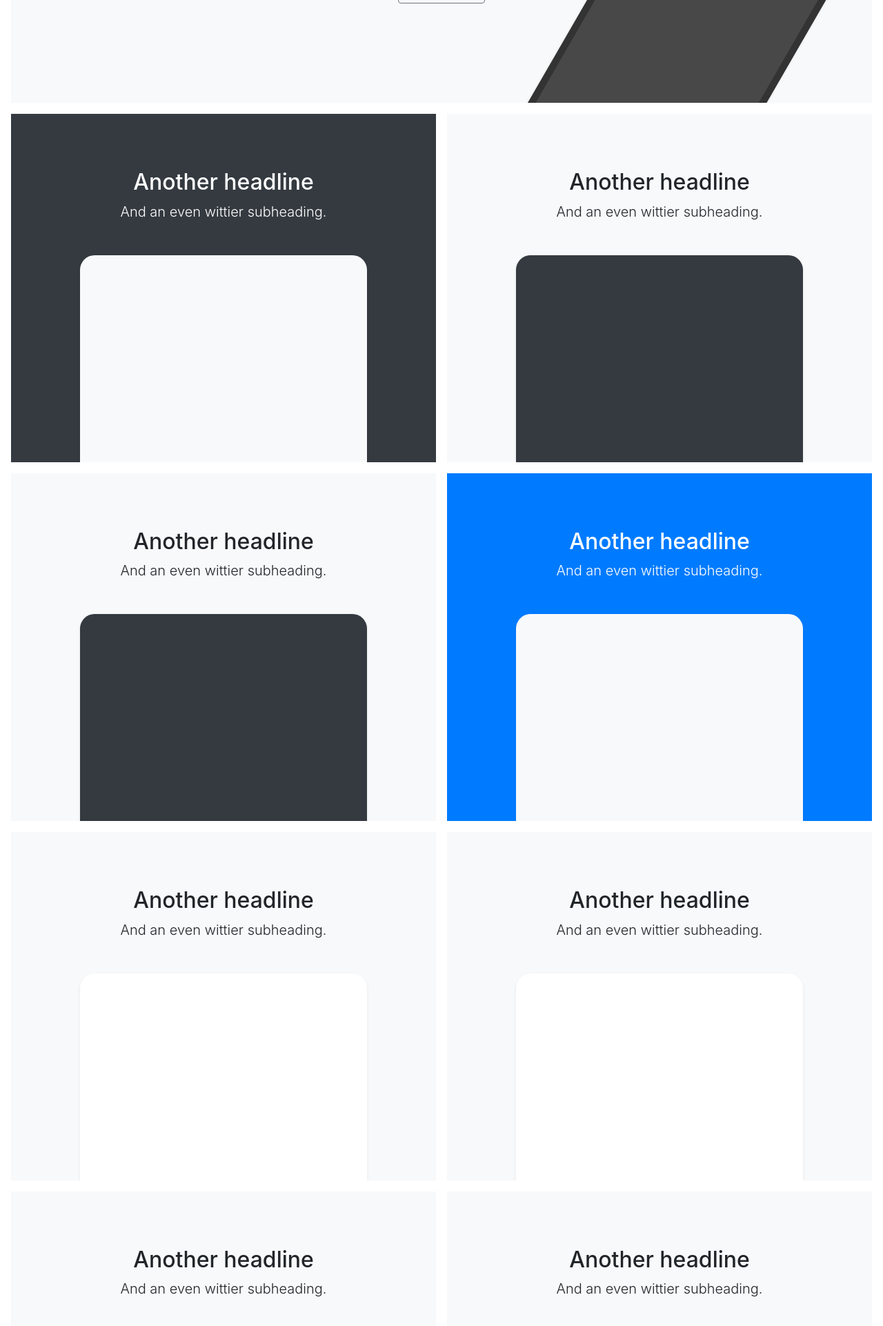
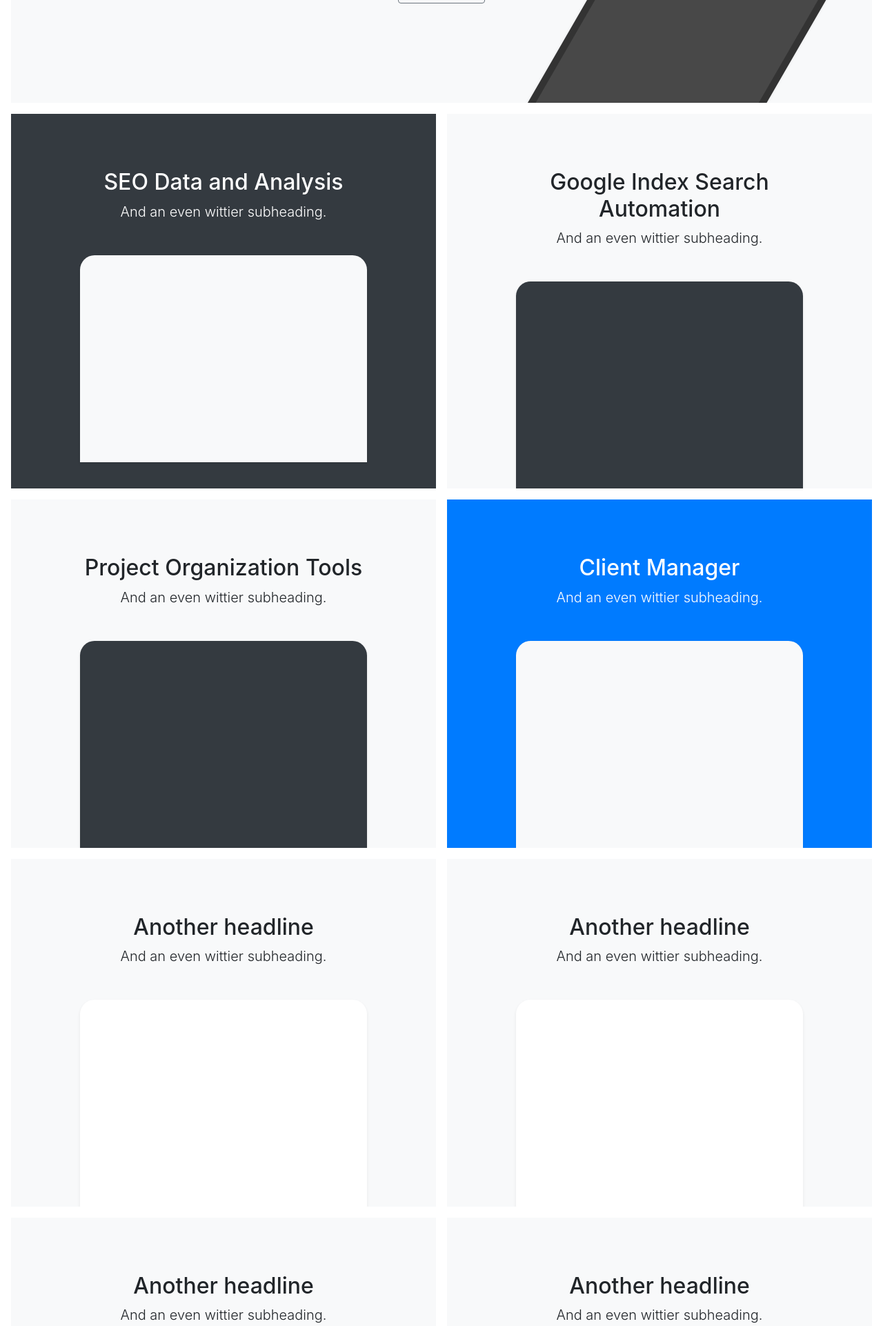
Before and after one commit to austincolton717/scheming-python, a Django app: page / in a window 1280 px wide. Shown: the part 519-2441 px from the top of the page at 69% size. Run offline with Django 3.2, Linux system fonts and the light colour scheme; parts of the project's set-up code (start-up, migrations or seed data) failed here and were passed over; some libraries are stand-ins or nearby versions.

Commit message:
home headings

```diff
--- a/frontend/templates/frontfiles/home.html
+++ b/frontend/templates/frontfiles/home.html
@@ -18,14 +18,14 @@
 <div class="d-md-flex flex-md-equal w-100 my-md-3 pl-md-3">
   <div class="bg-dark mr-md-3 pt-3 px-3 pt-md-5 px-md-5 text-center text-white overflow-hidden">
     <div class="my-3 py-3">
-      <h2 class="display-5">Another headline</h2>
+      <h2 class="display-5">SEO Data and Analysis</h2>
       <p class="lead">And an even wittier subheading.</p>
     </div>
     <div class="bg-light shadow-sm mx-auto" style="width: 80%; height: 300px; border-radius: 21px 21px 0 0;"></div>
   </div>
   <div class="bg-light mr-md-3 pt-3 px-3 pt-md-5 px-md-5 text-center overflow-hidden">
     <div class="my-3 p-3">
-      <h2 class="display-5">Another headline</h2>
+      <h2 class="display-5">Google Index Search Automation</h2>
       <p class="lead">And an even wittier subheading.</p>
     </div>
     <div class="bg-dark shadow-sm mx-auto" style="width: 80%; height: 300px; border-radius: 21px 21px 0 0;"></div>
@@ -35,14 +35,14 @@
 <div class="d-md-flex flex-md-equal w-100 my-md-3 pl-md-3">
   <div class="bg-light mr-md-3 pt-3 px-3 pt-md-5 px-md-5 text-center overflow-hidden">
     <div class="my-3 p-3">
-      <h2 class="display-5">Another headline</h2>
+      <h2 class="display-5">Project Organization Tools</h2>
       <p class="lead">And an even wittier subheading.</p>
     </div>
     <div class="bg-dark shadow-sm mx-auto" style="width: 80%; height: 300px; border-radius: 21px 21px 0 0;"></div>
   </div>
   <div class="bg-primary mr-md-3 pt-3 px-3 pt-md-5 px-md-5 text-center text-white overflow-hidden">
     <div class="my-3 py-3">
-      <h2 class="display-5">Another headline</h2>
+      <h2 class="display-5">Client Manager</h2>
       <p class="lead">And an even wittier subheading.</p>
     </div>
     <div class="bg-light shadow-sm mx-auto" style="width: 80%; height: 300px; border-radius: 21px 21px 0 0;"></div>
```
